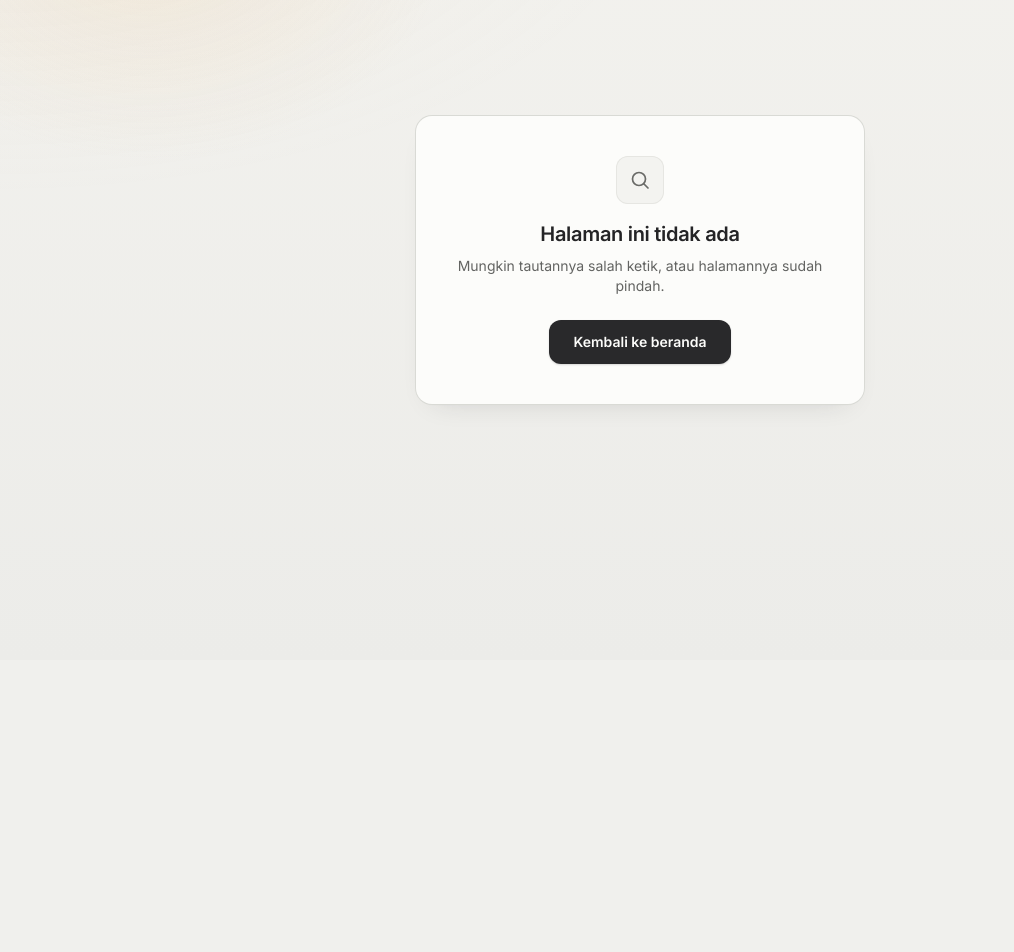
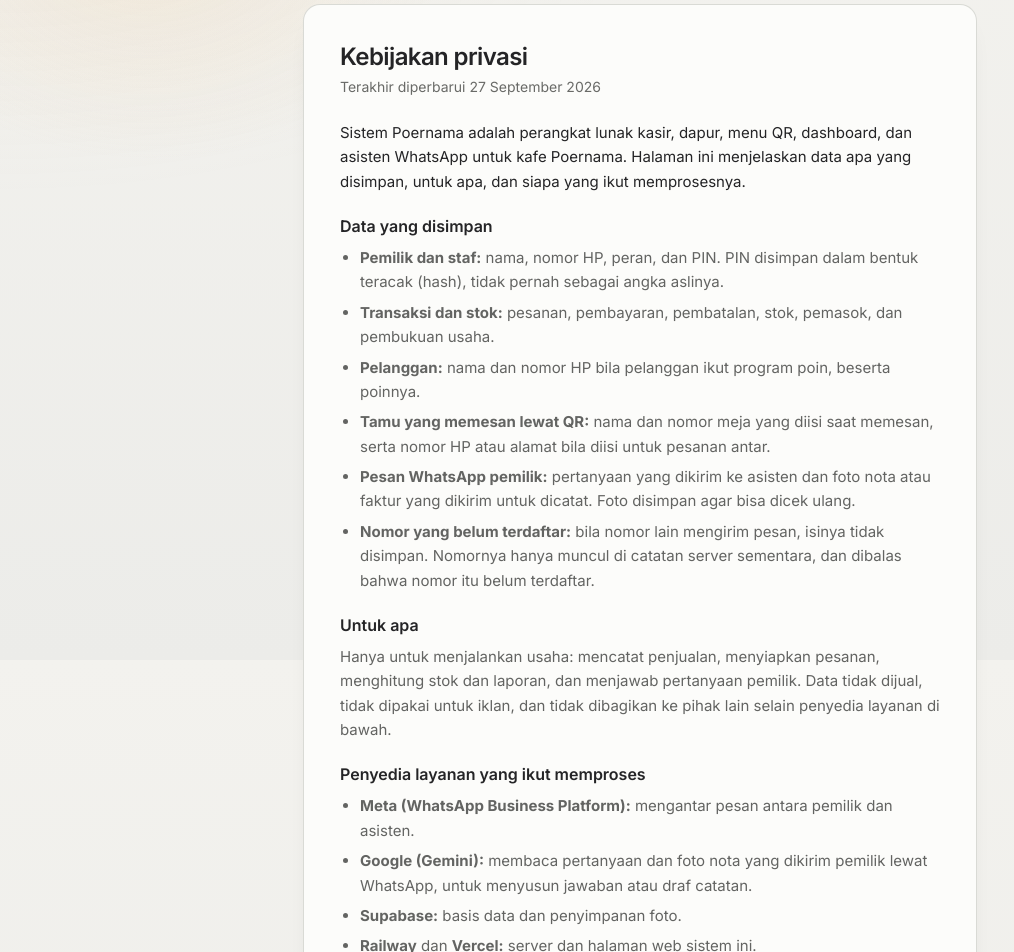
Before and after one commit to Tunezt/FYP, a Next.js app in the folder frontend/: page /privasi in a window 1280 px wide. Before the commit this address had no page. Shown: the part 140-1092 px from the top of the page, without its empty margins (0-1014 px from the left). Before the commit the page ends 800 px from the top, so only its background shows below. Built offline with nearby package versions, Linux system fonts and the light colour scheme.

Commit message:
[legal-1] Public privacy and data-deletion pages so the Meta app can be published

```diff
--- /dev/null
+++ b/frontend/app/hapus-data/page.tsx
@@ -0,0 +1,59 @@
+import type { Metadata } from "next";
+import Link from "next/link";
+import { ContactLine, LegalPage, Section } from "@/components/LegalPage";
+
+export const metadata: Metadata = {
+  title: "Penghapusan data · Poernama",
+  description: "Cara meminta data kamu dihapus dari sistem Poernama.",
+};
+
+export default function DataDeletionPage() {
+  return (
+    <LegalPage title="Penghapusan data">
+      <p>
+        Kamu bisa meminta data tentang dirimu dihapus dari sistem Poernama. Ini berlaku untuk pelanggan,
+        tamu yang memesan lewat QR, staf, dan siapa pun yang pernah mengirim pesan WhatsApp ke nomor
+        Poernama.
+      </p>
+
+      <Section heading="Cara meminta">
+        <ol className="list-decimal space-y-1.5 pl-5">
+          <li>
+            Kirim permintaan <ContactLine />.
+          </li>
+          <li>Sebutkan nama dan nomor HP yang kamu pakai, supaya datanya bisa ditemukan.</li>
+          <li>Kami mengonfirmasi bahwa nomor itu memang milikmu sebelum menghapus apa pun.</li>
+        </ol>
+      </Section>
+
+      <Section heading="Yang dihapus">
+        <p>
+          Nama, nomor HP, alamat, poin pelanggan, dan pesan WhatsApp beserta fotonya, paling lambat 30
+          hari setelah permintaan dikonfirmasi.
+        </p>
+      </Section>
+
+      <Section heading="Yang tetap disimpan">
+        <p>
+          Angka transaksinya (apa yang terjual, kapan, dan berapa) tetap ada di pembukuan kafe, tetapi
+          tidak lagi terhubung ke nama atau nomormu. Pembukuan usaha memang harus lengkap.
+        </p>
+      </Section>
+
+      <p className="ink-soft">
+        Detail data yang disimpan ada di{" "}
+        <Link href="/privasi" className="font-semibold text-[color:var(--accent)] hover:underline">
+          kebijakan privasi
+        </Link>
+        .
+      </p>
+
+      <p className="ink-faint hairline-t pt-5 text-[13px]" lang="en">
+        In English: to have your data deleted, contact Poernama as above with the name and phone number
+        you used. After confirming the number is yours, your name, phone number, address, loyalty points
+        and WhatsApp messages with their photos are deleted within 30 days. Transaction amounts stay in
+        the café&apos;s books, no longer linked to you.
+      </p>
+    </LegalPage>
+  );
+}
--- /dev/null
+++ b/frontend/app/privasi/page.tsx
@@ -0,0 +1,109 @@
+import type { Metadata } from "next";
+import Link from "next/link";
+import { ContactLine, LegalPage, Section } from "@/components/LegalPage";
+
+export const metadata: Metadata = {
+  title: "Kebijakan privasi · Poernama",
+  description: "Data apa yang disimpan sistem Poernama, untuk apa, dan siapa yang memprosesnya.",
+};
+
+export default function PrivacyPage() {
+  return (
+    <LegalPage title="Kebijakan privasi">
+      <p>
+        Sistem Poernama adalah perangkat lunak kasir, dapur, menu QR, dashboard, dan asisten WhatsApp
+        untuk kafe Poernama. Halaman ini menjelaskan data apa yang disimpan, untuk apa, dan siapa yang
+        ikut memprosesnya.
+      </p>
+
+      <Section heading="Data yang disimpan">
+        <ul className="list-disc space-y-1.5 pl-5">
+          <li>
+            <strong>Pemilik dan staf:</strong> nama, nomor HP, peran, dan PIN. PIN disimpan dalam bentuk
+            teracak (hash), tidak pernah sebagai angka aslinya.
+          </li>
+          <li>
+            <strong>Transaksi dan stok:</strong> pesanan, pembayaran, pembatalan, stok, pemasok, dan
+            pembukuan usaha.
+          </li>
+          <li>
+            <strong>Pelanggan:</strong> nama dan nomor HP bila pelanggan ikut program poin, beserta
+            poinnya.
+          </li>
+          <li>
+            <strong>Tamu yang memesan lewat QR:</strong> nama dan nomor meja yang diisi saat memesan,
+            serta nomor HP atau alamat bila diisi untuk pesanan antar.
+          </li>
+          <li>
+            <strong>Pesan WhatsApp pemilik:</strong> pertanyaan yang dikirim ke asisten dan foto nota atau
+            faktur yang dikirim untuk dicatat. Foto disimpan agar bisa dicek ulang.
+          </li>
+          <li>
+            <strong>Nomor yang belum terdaftar:</strong> bila nomor lain mengirim pesan, isinya tidak
+            disimpan. Nomornya hanya muncul di catatan server sementara, dan dibalas bahwa nomor itu belum
+            terdaftar.
+          </li>
+        </ul>
+      </Section>
+
+      <Section heading="Untuk apa">
+        <p>
+          Hanya untuk menjalankan usaha: mencatat penjualan, menyiapkan pesanan, menghitung stok dan
+          laporan, dan menjawab pertanyaan pemilik. Data tidak dijual, tidak dipakai untuk iklan, dan
+          tidak dibagikan ke pihak lain selain penyedia layanan di bawah.
+        </p>
+      </Section>
+
+      <Section heading="Penyedia layanan yang ikut memproses">
+        <ul className="list-disc space-y-1.5 pl-5">
+          <li>
+            <strong>Meta (WhatsApp Business Platform):</strong> mengantar pesan antara pemilik dan asisten.
+          </li>
+          <li>
+            <strong>Google (Gemini):</strong> membaca pertanyaan dan foto nota yang dikirim pemilik lewat
+            WhatsApp, untuk menyusun jawaban atau draf catatan.
+          </li>
+          <li>
+            <strong>Supabase:</strong> basis data dan penyimpanan foto.
+          </li>
+          <li>
+            <strong>Railway</strong> dan <strong>Vercel:</strong> server dan halaman web sistem ini.
+          </li>
+        </ul>
+      </Section>
+
+      <Section heading="Berapa lama disimpan">
+        <p>
+          Catatan usaha disimpan selama kafe memakai sistem ini. Kesalahan diperbaiki dengan catatan
+          koreksi, bukan dengan menghapus, supaya pembukuan tetap bisa ditelusuri.
+        </p>
+      </Section>
+
+      <Section heading="Hak kamu">
+        <p>
+          Kamu bisa meminta salinan, perbaikan, atau penghapusan data tentang dirimu. Caranya ada di
+          halaman{" "}
+          <Link href="/hapus-data" className="font-semibold text-[color:var(--accent)] hover:underline">
+            penghapusan data
+          </Link>
+          .
+        </p>
+      </Section>
+
+      <Section heading="Kontak">
+        <p>
+          Pertanyaan tentang privasi: <ContactLine />.
+        </p>
+      </Section>
+
+      <p className="ink-faint hairline-t pt-5 text-[13px]" lang="en">
+        In English: Poernama is the point-of-sale, kitchen, QR menu, dashboard and WhatsApp assistant
+        system for the Poernama café. It stores staff, sales, customer loyalty and guest order details,
+        and the owner&apos;s WhatsApp messages and receipt photos, only to run the business. Messages
+        pass through Meta; the owner&apos;s questions and photos are read by Google Gemini; data is
+        hosted on Supabase, Railway and Vercel. Nothing is sold or used for advertising. Deletion
+        requests: see /hapus-data.
+      </p>
+    </LegalPage>
+  );
+}
--- /dev/null
+++ b/frontend/components/LegalPage.tsx
@@ -0,0 +1,61 @@
+import Link from "next/link";
+import { BrandMark } from "@/components/ui";
+
+// Public pages Meta requires before the WhatsApp app can be published: a
+// privacy policy and data-deletion instructions. No login, no data fetching.
+
+// Set in Vercel once Poernama has its own address. Until then the pages point
+// people to the owner at the café, which is true for a single-shop system.
+export const CONTACT_EMAIL = process.env.NEXT_PUBLIC_CONTACT_EMAIL?.trim() || null;
+
+export const UPDATED = "27 September 2026";
+
+export function ContactLine() {
+  return CONTACT_EMAIL ? (
+    <>
+      email ke{" "}
+      <a className="font-semibold text-[color:var(--accent)] hover:underline" href={`mailto:${CONTACT_EMAIL}`}>
+        {CONTACT_EMAIL}
+      </a>
+    </>
+  ) : (
+    <>langsung ke pemilik Poernama di kafe</>
+  );
+}
+
+export function LegalPage({ title, children }: { title: string; children: React.ReactNode }) {
+  return (
+    <main className="min-h-screen px-4 py-10 sm:py-16">
+      <div className="mx-auto w-full max-w-2xl">
+        <div className="mb-8 flex justify-center">
+          <BrandMark size="lg" />
+        </div>
+        <article className="glass-card px-6 py-7 sm:px-9 sm:py-9">
+          <h1 className="text-2xl font-semibold tracking-tight">{title}</h1>
+          <p className="ink-faint mt-1 text-sm">Terakhir diperbarui {UPDATED}</p>
+          <div className="mt-6 space-y-5 text-[15px] leading-relaxed">{children}</div>
+        </article>
+        <nav className="ink-faint mt-6 flex justify-center gap-5 text-[13px]">
+          <Link href="/privasi" className="hover:underline">
+            Kebijakan privasi
+          </Link>
+          <Link href="/hapus-data" className="hover:underline">
+            Penghapusan data
+          </Link>
+          <Link href="/login" className="hover:underline">
+            Masuk
+          </Link>
+        </nav>
+      </div>
+    </main>
+  );
+}
+
+export function Section({ heading, children }: { heading: string; children: React.ReactNode }) {
+  return (
+    <section>
+      <h2 className="mb-2 text-base font-semibold">{heading}</h2>
+      <div className="ink-soft space-y-2">{children}</div>
+    </section>
+  );
+}
```
Also changed, not shown: 1 other file (tests, documents, lock files or other folders).
